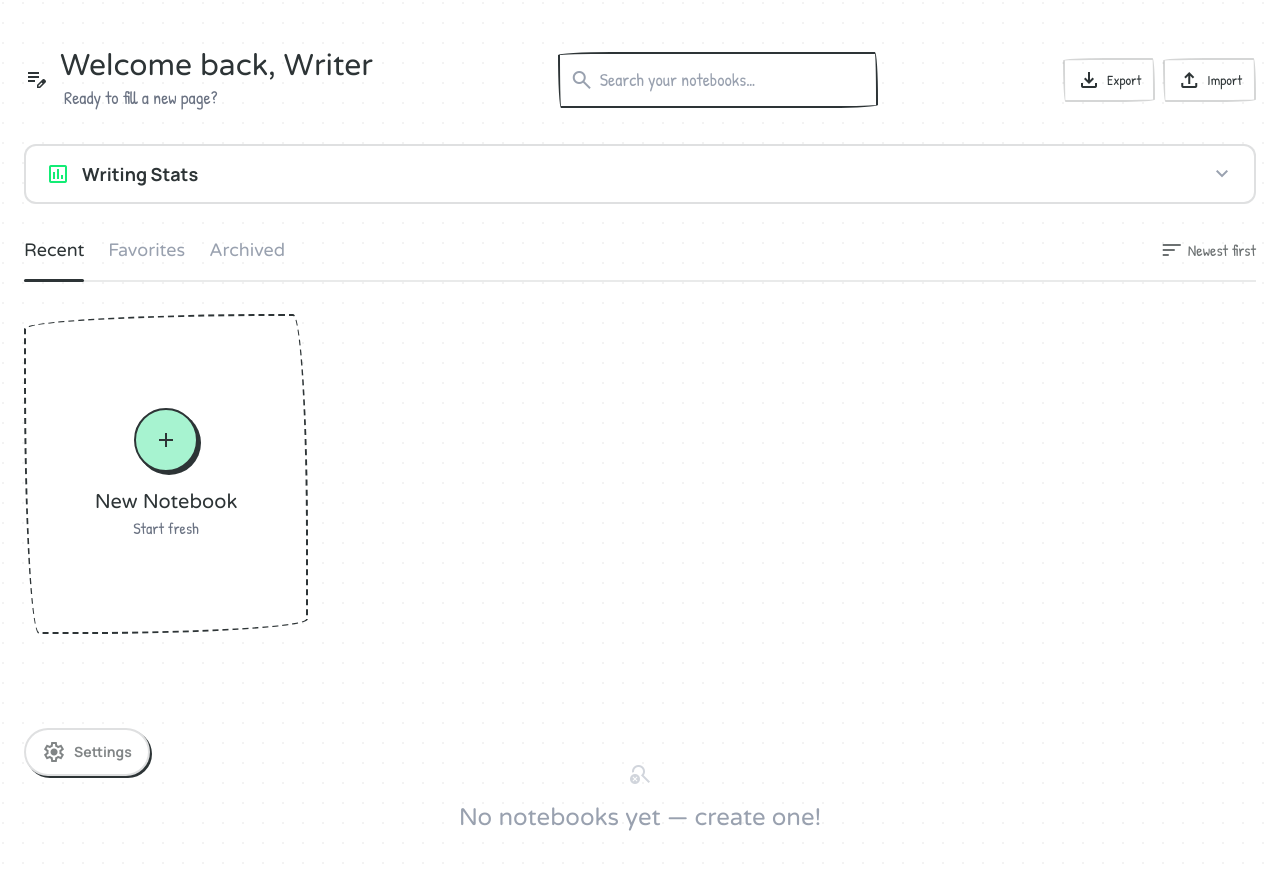
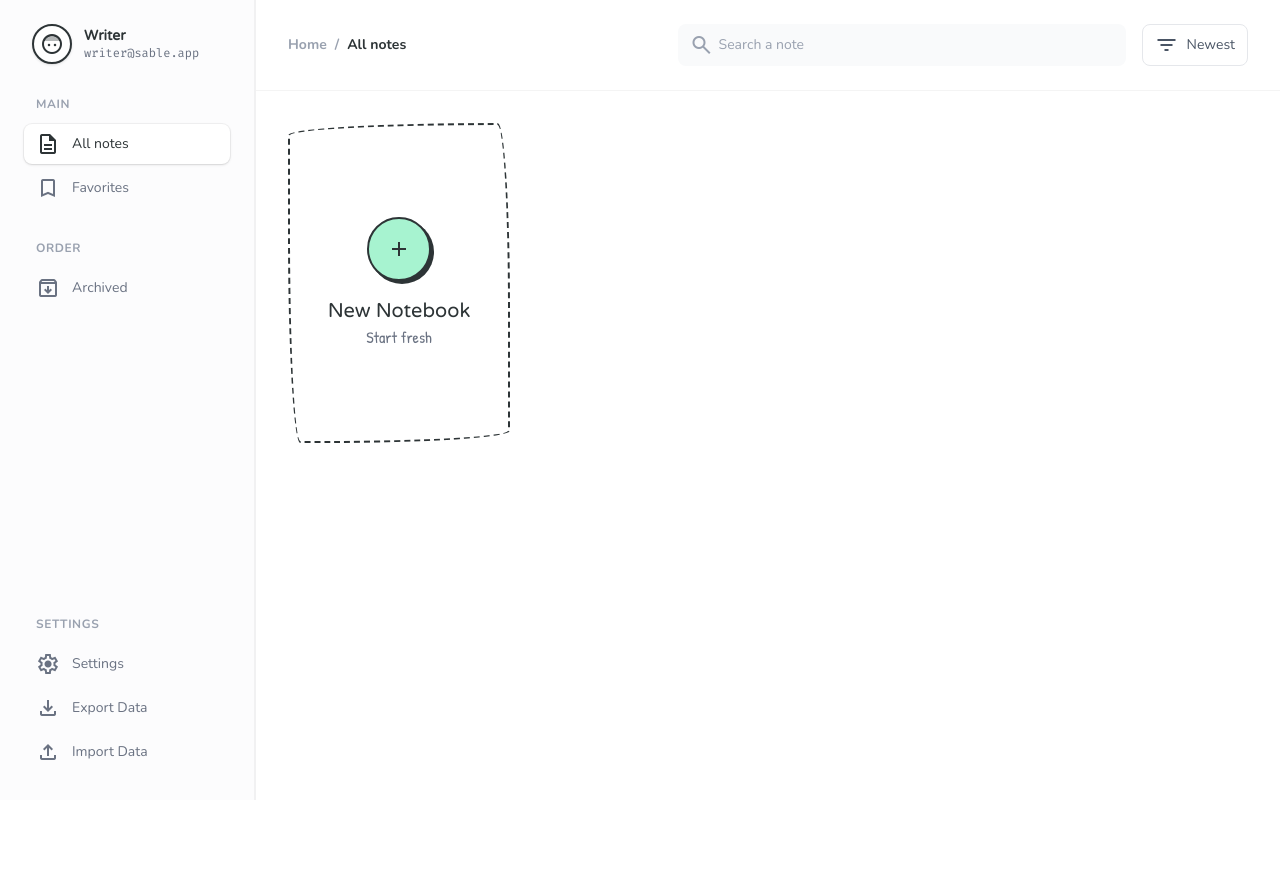
Before and after one commit to lavya30/Sable, a Next.js app: page / in a window 1280 px wide. Shown: the top 870 px of the page. After the commit the page ends 800 px from the top, so only its background shows below. Built offline with nearby package versions, Linux system fonts and the light colour scheme.

Commit message:
feat: sidebar layout and UI improvements

```diff
--- a/app/page.tsx
+++ b/app/page.tsx
@@ -6,7 +6,6 @@ import { useDocuments } from '@/context/DocumentsContext';
 import { LibraryTab, SortOrder } from '@/lib/types';
 import { DocumentCard } from '@/components/library/DocumentCard';
 import { NewDocumentCard } from '@/components/library/NewDocumentCard';
-import { WritingStatsPanel } from '@/components/library/WritingStatsPanel';
 import { exportAllData, importAllData } from '@/lib/backup';
 import gsap from 'gsap';
 
@@ -15,10 +14,15 @@ export default function LibraryPage() {
   const [tab, setTab] = useState<LibraryTab>('recent');
   const [search, setSearch] = useState('');
   const [sortOrder, setSortOrder] = useState<SortOrder>('desc');
-  const headerRef = useRef<HTMLDivElement>(null);
   const gridRef = useRef<HTMLDivElement>(null);
   const importInputRef = useRef<HTMLInputElement>(null);
   const [importError, setImportError] = useState('');
+
+  const [isClient, setIsClient] = useState(false);
+
+  useEffect(() => {
+    setIsClient(true);
+  }, []);
 
   async function handleImport(e: React.ChangeEvent<HTMLInputElement>) {
     const file = e.target.files?.[0];
@@ -29,21 +33,9 @@ export default function LibraryPage() {
     } catch (err) {
       setImportError(err instanceof Error ? err.message : 'Import failed');
     }
-    // Reset input so the same file can be re-selected
     e.target.value = '';
   }
 
-  // GSAP entrance animation
-  useEffect(() => {
-    if (headerRef.current) {
-      gsap.fromTo(headerRef.current,
-        { y: -30, opacity: 0 },
-        { y: 0, opacity: 1, duration: 0.7, ease: 'power3.out', overwrite: true }
-      );
-    }
-  }, []);
-
-  // Stagger cards whenever filtered list changes
   useEffect(() => {
     if (gridRef.current) {
       const cards = gridRef.current.querySelectorAll(':scope > *');
@@ -54,14 +46,14 @@ export default function LibraryPage() {
         );
       }
     }
-  }, [tab, sortOrder, search]);
+  }, [tab, sortOrder, search, isClient, documents.length]);
 
   const filtered = useMemo(() => {
     let list = documents.filter((d) => !d.isDeleted);
 
     if (tab === 'favorites') list = list.filter((d) => d.isFavorited);
     else if (tab === 'archived') list = list.filter((d) => d.isArchived);
-    else list = list.filter((d) => !d.isArchived); // recent = non-archived
+    else list = list.filter((d) => !d.isArchived);
 
     if (search.trim()) {
       const q = search.toLowerCase();
@@ -79,171 +71,208 @@ export default function LibraryPage() {
     });
   }, [documents, tab, search, sortOrder]);
 
-  const tabs: { key: LibraryTab; label: string }[] = [
-    { key: 'recent', label: 'Recent' },
-    { key: 'favorites', label: 'Favorites' },
-    { key: 'archived', label: 'Archived' },
-  ];
+  const getTabLabel = (t: LibraryTab) => {
+    switch (t) {
+      case 'recent': return 'All notes';
+      case 'favorites': return 'Favorites';
+      case 'archived': return 'Archived';
+      default: return 'Notes';
+    }
+  };
+
+  if (!isClient) return null;
 
   return (
-    <div className="bg-canvas text-ink font-body min-h-screen flex flex-col dot-grid">
-      {/* ── Header ─────────────────────────────────────────────────────── */}
-      <header ref={headerRef} className="w-full max-w-7xl mx-auto px-6 pt-12 pb-8">
-        <div className="flex flex-col md:flex-row justify-between items-start md:items-center gap-6">
-          {/* Greeting */}
-          <div className="flex items-center gap-3">
-            <span className="material-symbols-outlined text-4xl text-ink">
-              edit_note
-            </span>
-            <div>
-              <h1 className="font-heading text-3xl text-ink">
-                Welcome back, Writer
-              </h1>
-              <p className="font-marker text-lg text-gray-500 ml-1">
-                Ready to fill a new page?
-              </p>
+    <div className="flex h-screen bg-canvas text-ink font-body selection:bg-mint selection:text-ink overflow-hidden">
+      {/* Sidebar */}
+      <aside className="w-64 flex-shrink-0 flex flex-col border-r-2 border-ink/5 bg-gray-50/50">
+        <div className="p-6 pb-2 flex-1 overflow-y-auto custom-scrollbar">
+          {/* User Profile */}
+          <div className="flex items-center gap-3 mb-8 px-2">
+            <div className="w-10 h-10 rounded-full bg-white border-2 border-ink flex items-center justify-center text-xl overflow-hidden shadow-sm">
+              <span className="material-symbols-outlined text-ink">face_5</span>
+            </div>
+            <div className="flex flex-col">
+              <span className="font-heading text-sm font-bold text-ink leading-tight">Writer</span>
+              <span className="text-xs text-gray-500 font-mono">writer@sable.app</span>
             </div>
           </div>
 
+          <div className="space-y-8">
+            {/* MAIN Section */}
+            <div>
+              <h3 className="text-xs font-bold text-gray-400 uppercase tracking-wider mb-3 px-3">Main</h3>
+              <nav className="space-y-1">
+                <button
+                  onClick={() => setTab('recent')}
+                  className={`w-full flex items-center gap-3 px-3 py-2 text-sm font-medium rounded-lg transition-all ${
+                    tab === 'recent'
+                      ? 'bg-white shadow-sm ring-1 ring-ink/5 text-ink'
+                      : 'text-gray-500 hover:bg-black/5 hover:text-ink'
+                  }`}
+                >
+                  <span className="material-symbols-outlined text-[20px] filled-icon">description</span>
+                  All notes
+                </button>
+                <button
+                  onClick={() => setTab('favorites')}
+                  className={`w-full flex items-center gap-3 px-3 py-2 text-sm font-medium rounded-lg transition-all ${
+                    tab === 'favorites'
+                      ? 'bg-white shadow-sm ring-1 ring-ink/5 text-ink'
+                      : 'text-gray-500 hover:bg-black/5 hover:text-ink'
+                  }`}
+                >
+                  <span className="material-symbols-outlined text-[20px] filled-icon">bookmark</span>
+                  Favorites
+                </button>
+              </nav>
+            </div>
+
+            {/* ORDER Section */}
+            <div>
+              <h3 className="text-xs font-bold text-gray-400 uppercase tracking-wider mb-3 px-3">Order</h3>
+              <nav className="space-y-1">
+                <button
+                  onClick={() => setTab('archived')}
+                  className={`w-full flex items-center gap-3 px-3 py-2 text-sm font-medium rounded-lg transition-all ${
+                    tab === 'archived'
+                      ? 'bg-white shadow-sm ring-1 ring-ink/5 text-ink'
+                      : 'text-gray-500 hover:bg-black/5 hover:text-ink'
+                  }`}
+                >
+                  <span className="material-symbols-outlined text-[20px]">archive</span>
+                  Archived
+                </button>
+              </nav>
+            </div>
+          </div>
+        </div>
+
+        {/* SETTINGS Section (pinned to bottom) */}
+        <div className="p-6 pt-0 mt-auto">
+          <div className="space-y-1">
+            <h3 className="text-xs font-bold text-gray-400 uppercase tracking-wider mb-3 px-3">Settings</h3>
+            <Link
+              href="/settings"
+              className="w-full flex items-center gap-3 px-3 py-2 text-sm font-medium rounded-lg transition-all text-gray-500 hover:bg-black/5 hover:text-ink"
+            >
+              <span className="material-symbols-outlined text-[20px]">settings</span>
+              Settings
+            </Link>
+             {/* Import / Export moved here */}
+             <button
+              onClick={exportAllData}
+              className="w-full flex items-center gap-3 px-3 py-2 text-sm font-medium rounded-lg transition-all text-gray-500 hover:bg-black/5 hover:text-ink"
+            >
+              <span className="material-symbols-outlined text-[20px]">download</span>
+              Export Data
+            </button>
+            <button
+              onClick={() => importInputRef.current?.click()}
+              className="w-full flex items-center gap-3 px-3 py-2 text-sm font-medium rounded-lg transition-all text-gray-500 hover:bg-black/5 hover:text-ink"
+            >
+              <span className="material-symbols-outlined text-[20px]">upload</span>
+              Import Data
+            </button>
+            <input
+              ref={importInputRef}
+              type="file"
+              accept=".json"
+              onChange={handleImport}
+              className="hidden"
+            />
+            {importError && (
+              <p className="text-xs text-rose px-3 mt-1">{importError}</p>
+            )}
+          </div>
+        </div>
+      </aside>
+
+      {/* Main Content */}
+      <main className="flex-1 flex flex-col min-w-0 bg-white relative">
+        {/* Header */}
+        <header className="flex-shrink-0 px-8 py-6 border-b border-ink/5 flex flex-col gap-6">
+          {/* Breadcrumb + Search Row */}
+          <div className="flex flex-col md:flex-row md:items-center justify-between gap-6">
+            <div className="flex items-center gap-2 text-sm font-bold text-gray-400">
+                <span className="hover:text-ink cursor-pointer transition-colors">Home</span>
+                <span>/</span>
+                <span className="text-ink">{getTabLabel(tab)}</span>
+            </div>
+
+            <div className="flex items-center gap-4 flex-1 justify-end">
                  {/* Search */}
-          <div className="relative w-full md:w-80">
-            <label htmlFor="library-search" className="sr-only">Search your notebooks</label>
+                <div className="relative w-full max-w-md">
+                    <span className="material-symbols-outlined absolute left-3 top-1/2 -translate-y-1/2 text-gray-400 text-[20px] pointer-events-none">
+                    search
+                    </span>
                     <input
-              id="library-search"
                     type="text"
                     value={search}
                     onChange={(e) => setSearch(e.target.value)}
-              placeholder="Search your notebooks…"
-              className="w-full bg-white text-ink font-marker text-lg px-4 py-3 pl-10 border-2 border-ink rounded-rough focus:outline-none focus:shadow-hard transition-shadow placeholder:text-gray-400"
+                    placeholder="Search a note"
+                    className="w-full bg-gray-50 hover:bg-gray-100 focus:bg-white text-ink text-sm px-4 py-2.5 pl-10 border border-transparent focus:border-ink/20 rounded-lg transition-all outline-none placeholder:text-gray-400"
                     />
-            <span className="material-symbols-outlined absolute left-3 top-1/2 -translate-y-1/2 text-gray-400 pointer-events-none">
-              search
-            </span>
                      {search && (
                     <button
                         onClick={() => setSearch('')}
                         className="absolute right-3 top-1/2 -translate-y-1/2 text-gray-400 hover:text-ink"
                     >
-                <span className="material-symbols-outlined text-lg">close</span>
+                        <span className="material-symbols-outlined text-[18px]">close</span>
                     </button>
                     )}
                 </div>
 
-          {/* Export / Import */}
-          <div className="hidden md:flex items-center gap-2">
+                {/* Filters */}
+                <div className="flex items-center gap-2">
                     <button
-              onClick={exportAllData}
-              title="Export all data"
-              className="flex items-center gap-1.5 px-3 py-2 border-2 border-ink/20 rounded-rough text-sm font-marker text-ink hover:bg-mint/30 hover:border-ink/40 transition-all"
+                    onClick={() => setSortOrder(prev => prev === 'desc' ? 'asc' : 'desc')}
+                    className="flex items-center gap-2 px-3 py-2 text-sm font-medium text-gray-600 hover:bg-gray-50 rounded-lg transition-colors border border-gray-200"
                     >
-              <span className="material-symbols-outlined text-[18px]">download</span>
-              Export
+                    <span className="material-symbols-outlined text-[18px]">filter_list</span>
+                    {sortOrder === 'desc' ? 'Newest' : 'Oldest'}
                     </button>
-            <button
-              onClick={() => importInputRef.current?.click()}
-              title="Import data from backup"
-              className="flex items-center gap-1.5 px-3 py-2 border-2 border-ink/20 rounded-rough text-sm font-marker text-ink hover:bg-lavender/30 hover:border-ink/40 transition-all"
-            >
-              <span className="material-symbols-outlined text-[18px]">upload</span>
-              Import
-            </button>
-            <input
-              ref={importInputRef}
-              type="file"
-              accept=".json"
-              className="hidden"
-              onChange={handleImport}
-            />
-            {importError && (
-              <span className="text-xs font-marker text-red-500 ml-1">{importError}</span>
-            )}
+                </div>
             </div>
           </div>
         </header>
 
-      {/* ── Main ───────────────────────────────────────────────────────── */}
-      <main className="flex-grow w-full max-w-7xl mx-auto px-6 pb-20">
-        {/* Writing Stats */}
-        <WritingStatsPanel />
-
-        {/* Tab bar */}
-        <div className="flex items-center gap-6 mb-8 border-b-2 border-ink/10 pb-4">
-          {tabs.map(({ key, label }) => (
-            <button
-              key={key}
-              onClick={() => setTab(key)}
-              className={`font-heading text-lg relative transition-colors ${tab === key
-                ? 'text-ink'
-                : 'text-gray-400 hover:text-ink'
-                }`}
-            >
-              {label}
-              {tab === key && (
-                <span className="absolute -bottom-[18px] left-0 w-full h-[3px] bg-ink rounded-full" />
-              )}
-            </button>
-          ))}
-
-          <div className="flex-grow" />
-
-          <button
-            onClick={() =>
-              setSortOrder((s) => (s === 'desc' ? 'asc' : 'desc'))
-            }
-            className="flex items-center gap-1 font-marker text-ink/70 hover:text-ink transition-colors"
-          >
-            <span className="material-symbols-outlined text-lg">sort</span>
-            {sortOrder === 'desc' ? 'Newest first' : 'Oldest first'}
-          </button>
-        </div>
-
-        {/* Grid */}
-        <div ref={gridRef} className="grid grid-cols-1 sm:grid-cols-2 lg:grid-cols-3 xl:grid-cols-4 gap-8">
-          {tab === 'recent' && !search && <NewDocumentCard />}
-
-          {filtered.length === 0 && (
-            <div className="col-span-full flex flex-col items-center justify-center py-24 text-center">
-              <span className="material-symbols-outlined text-6xl text-gray-300 mb-4">
-                {tab === 'favorites'
-                  ? 'favorite'
-                  : tab === 'archived'
-                    ? 'archive'
-                    : 'search_off'}
-              </span>
-              <p className="font-heading text-2xl text-gray-400">
-                {search
-                  ? 'No notebooks match your search.'
-                  : tab === 'favorites'
-                    ? 'No favorites yet.'
-                    : tab === 'archived'
-                      ? 'Nothing archived.'
-                      : 'No notebooks yet — create one!'}
-              </p>
+        {/* Scrollable Content */}
+        <div className="flex-1 overflow-y-auto p-8 custom-scrollbar">
+          <div ref={gridRef} className="grid grid-cols-1 md:grid-cols-2 lg:grid-cols-3 xl:grid-cols-4 gap-6 pb-24 w-full max-w-7xl mx-auto">
+            {/* Show New Document Card only in 'All notes' (recent) tab when not searching */}
+            {tab === 'recent' && !search && (
+              <div className="col-span-1">
+                  <NewDocumentCard />
               </div>
             )}
 
             {filtered.map((doc) => (
-            <DocumentCard key={doc.id} doc={doc} />
+              <div key={doc.id} className="col-span-1">
+                 <DocumentCard doc={doc} />
+              </div>
             ))}
+
+            {filtered.length === 0 && !search && tab !== 'recent' && (
+              <div className="col-span-full py-20 text-center">
+                 <div className="inline-flex items-center justify-center w-16 h-16 rounded-full bg-gray-50 mb-4">
+                    <span className="material-symbols-outlined text-3xl text-gray-300">folder_off</span>
                  </div>
-
-        {filtered.length > 0 && (
-          <div className="mt-20 text-center opacity-40">
-            <span className="font-marker text-lg">
-              {filtered.length} notebook{filtered.length !== 1 ? 's' : ''}
-            </span>
+                <p className="text-gray-400 font-medium">No documents found in {getTabLabel(tab)}</p>
               </div>
             )}
+
+            {filtered.length === 0 && search && (
+              <div className="col-span-full py-20 text-center">
+                 <div className="inline-flex items-center justify-center w-16 h-16 rounded-full bg-gray-50 mb-4">
+                    <span className="material-symbols-outlined text-3xl text-gray-300">search_off</span>
+                 </div>
+                <p className="text-gray-400 font-medium">No results for "{search}"</p>
+              </div>
+            )}
+          </div>
+        </div>
       </main>
-
-      {/* Settings link — bottom-left */}
-      <Link
-        href="/settings"
-        className="fixed bottom-6 left-6 z-40 flex items-center gap-2 px-4 py-2.5 bg-white border-2 border-ink/15 rounded-full shadow-hard-sm hover:shadow-hard hover:border-ink/30 transition-all font-display text-sm font-semibold text-ink/60 hover:text-ink"
-      >
-        <span className="material-symbols-outlined text-[18px]">settings</span>
-        Settings
-      </Link>
     </div>
   );
 }
```
Also changed, not shown: app/settings/page.tsx (+8 -3 lines), components/library/NewDocumentCard.tsx (+11 -4 lines), download.jpg (added), 1 other file (tests, documents, lock files or other folders). Lines whose indentation alone changed are shown as unchanged.
